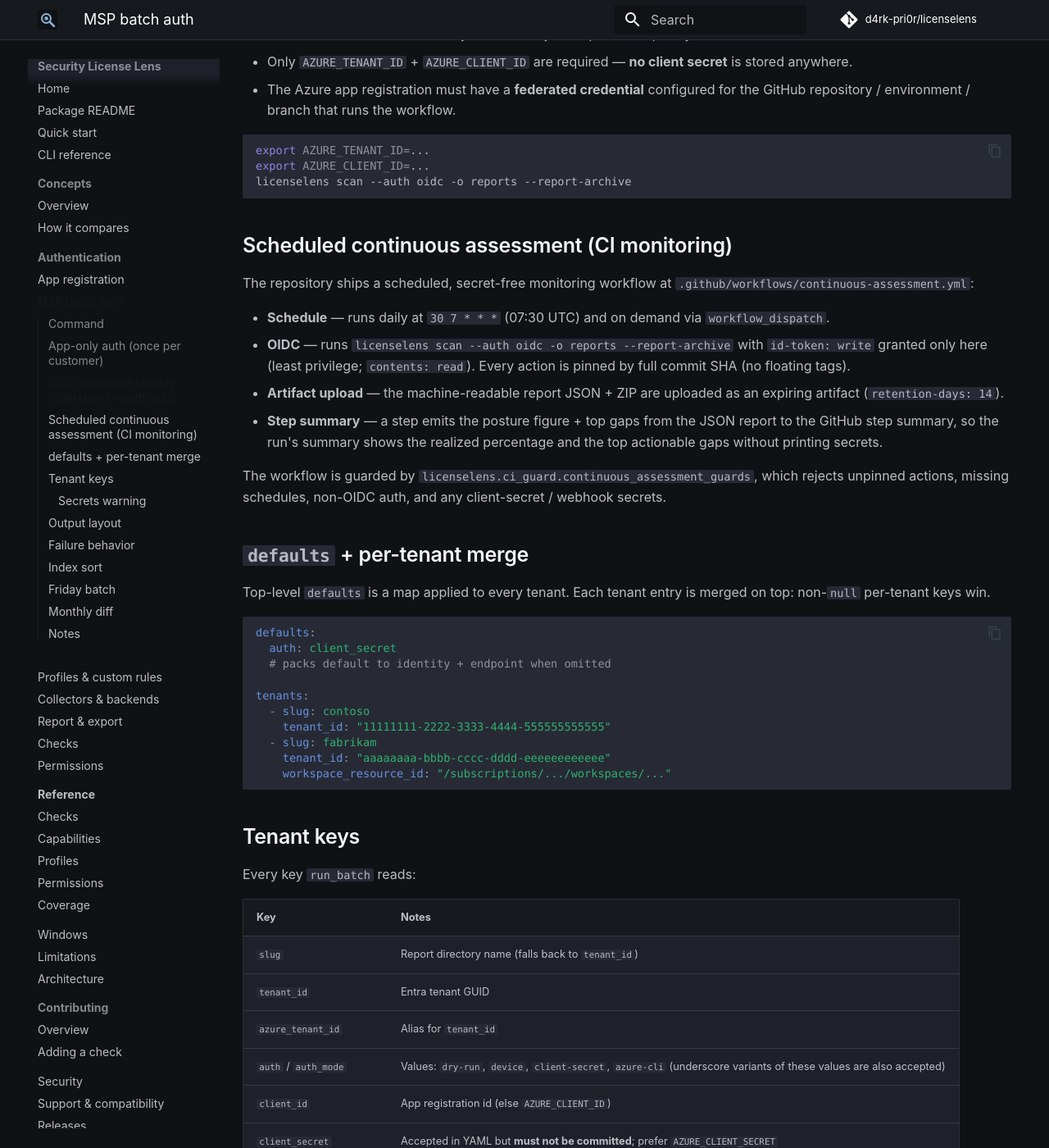
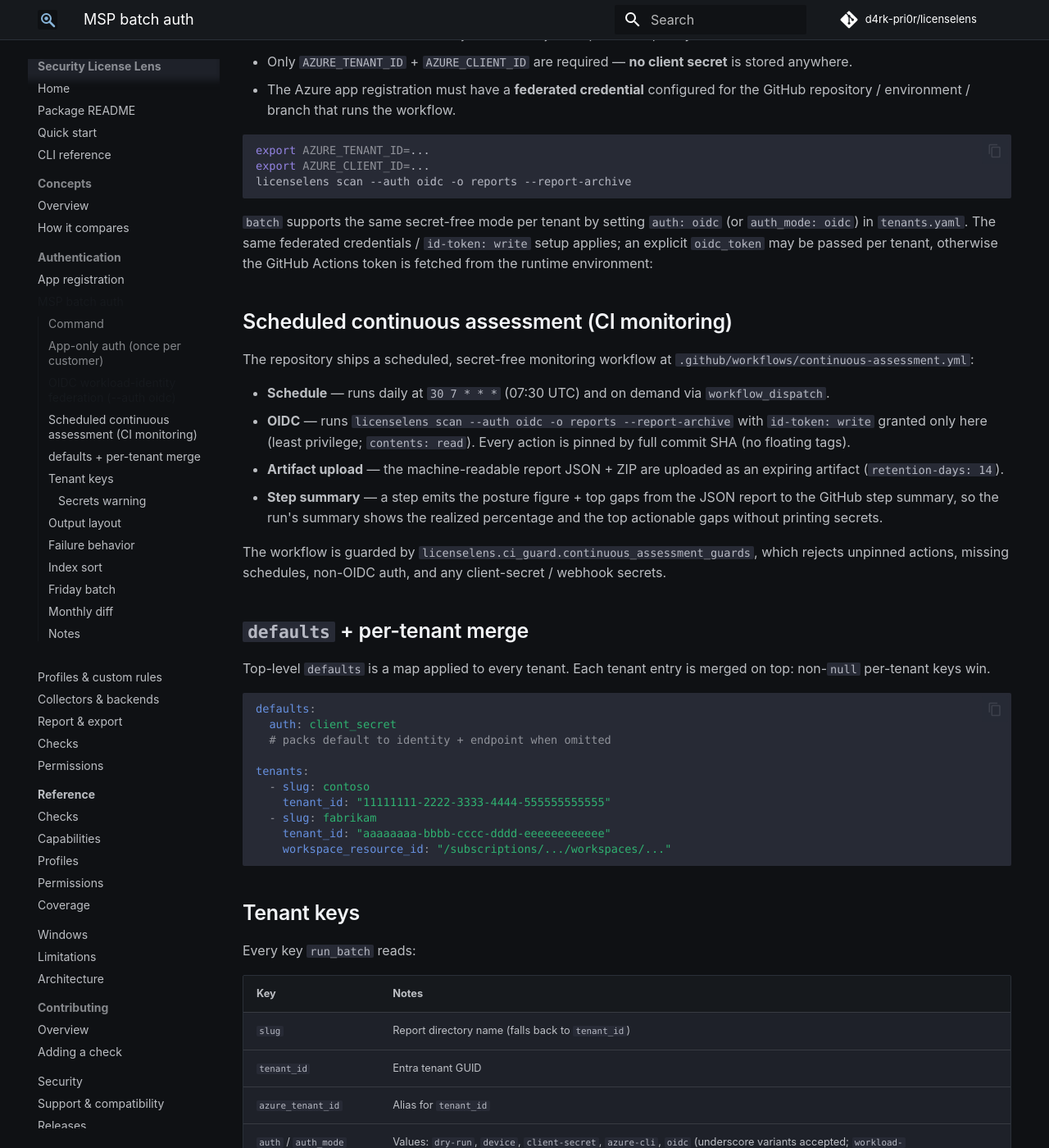
Before and after one commit to d4rk-pri0r/licenselens, an MkDocs documentation site: the page built from docs/msp-batch.md, in a window 1280 px wide and 1400 px high, scrolled down 1015 px. Shown: the whole window at 82% size. Built offline with MkDocs 1.6.1 and Material for MkDocs 9.7.7, drawn with Linux system fonts in a browser that asks for light colours; comment, search, counter and statistics services are not loaded; some of the changed text lies outside the part shown.

Commit message:
feat(batch): support OIDC workflow-identity federation
Product-maturity goal §16: batch can now run secret-free via federated workload
identity. Add 'oidc'/'workload-identity'/'federated' auth-mode aliases and
plumb an optional per-tenant oidc_token through run_batch/build_auth_context.
Document in docs/msp-batch.md and add an OIDC alias-parsing test.

````diff
--- a/docs/msp-batch.md
+++ b/docs/msp-batch.md
@@ -54,6 +54,12 @@ export AZURE_CLIENT_ID=...
 licenselens scan --auth oidc -o reports --report-archive
 ```
 
+`batch` supports the same secret-free mode per tenant by setting
+`auth: oidc` (or `auth_mode: oidc`) in `tenants.yaml`. The same federated
+credentials / `id-token: write` setup applies; an explicit `oidc_token` may be
+passed per tenant, otherwise the GitHub Actions token is fetched from the
+runtime environment:
+
 ## Scheduled continuous assessment (CI monitoring)
 
 The repository ships a scheduled, secret-free monitoring workflow at
@@ -101,7 +107,8 @@ Every key `run_batch` reads:
 | `slug` | Report directory name (falls back to `tenant_id`) |
 | `tenant_id` | Entra tenant GUID |
 | `azure_tenant_id` | Alias for `tenant_id` |
-| `auth` / `auth_mode` | Values: `dry-run`, `device`, `client-secret`, `azure-cli` (underscore variants of these values are also accepted) |
+| `auth` / `auth_mode` | Values: `dry-run`, `device`, `client-secret`, `azure-cli`, `oidc` (underscore variants accepted; `workload-identity`/`federated` map to `oidc`) |
+| `oidc_token` | Optional explicit OIDC assertion for `auth: oidc`; when omitted, the GitHub Actions OIDC token is fetched from the standard environment |
 | `client_id` | App registration id (else `AZURE_CLIENT_ID`) |
 | `client_secret` | Accepted in YAML but **must not be committed**; prefer `AZURE_CLIENT_SECRET` |
 | `packs` | List or comma-separated pack ids. Default packs are **identity + endpoint** (not `starter`) |
````
Also changed, not shown: 2 other files.
